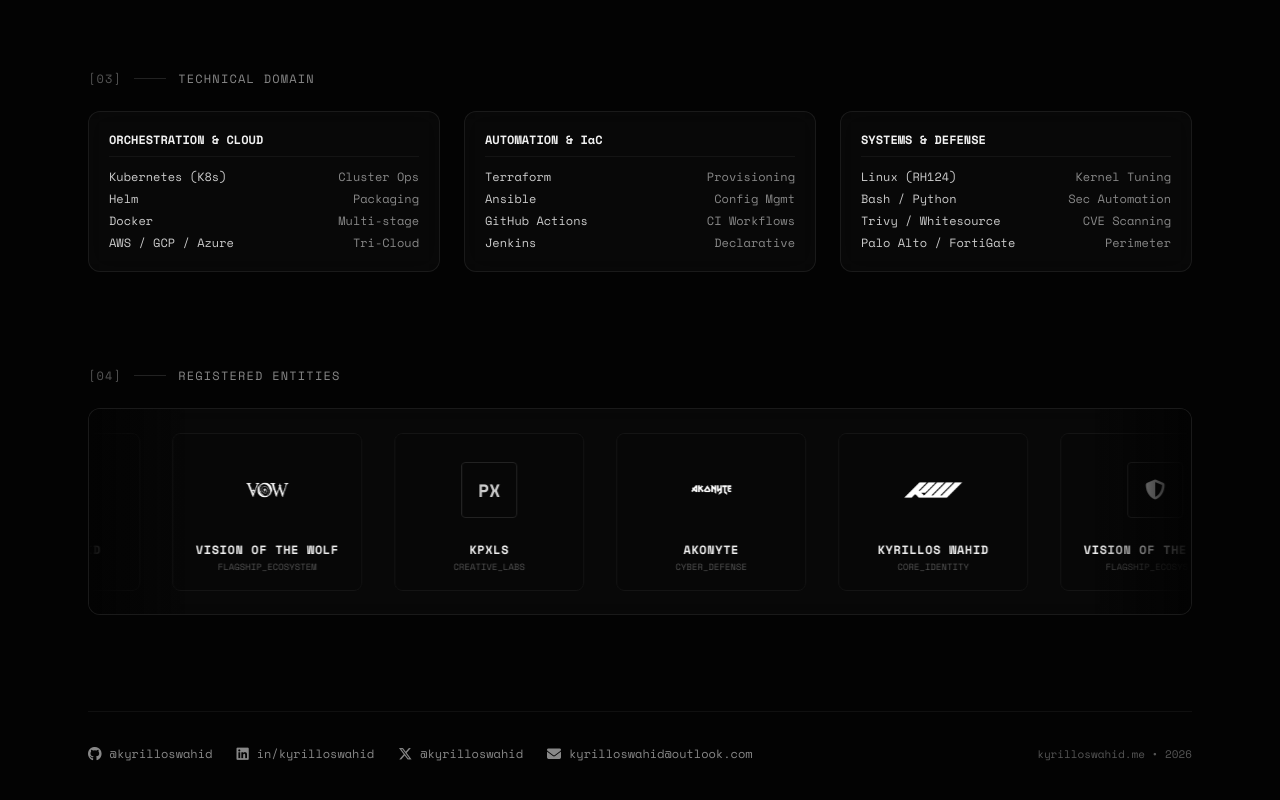
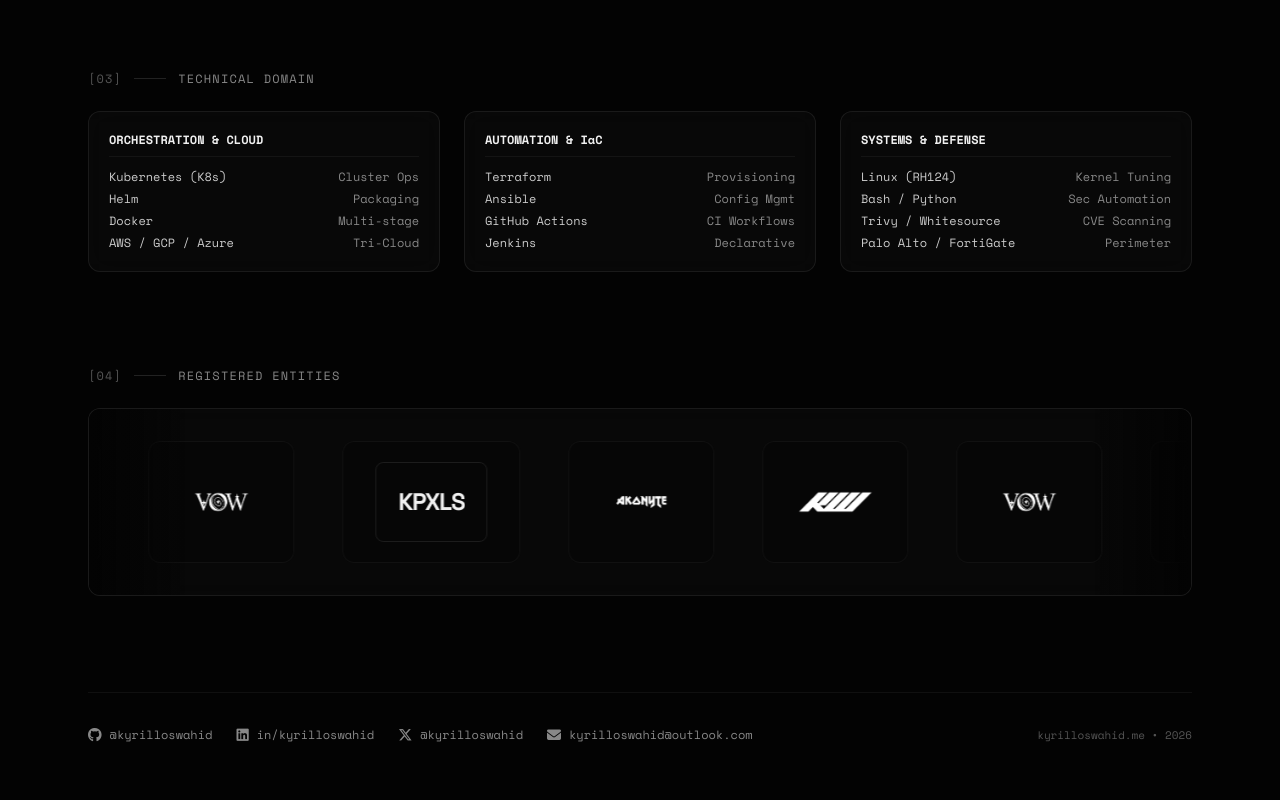
Before and after one commit to kyrilloswahid/kyrilloswahid.github.io, a plain HTML site: page index.html in a window 1280 px wide. Shown: the part 1574-2374 px from the top of the page. Drawn offline with nearby package versions, Linux system fonts and the light colour scheme.

Commit message:
Update index.html

```diff
--- a/index.html
+++ b/index.html
@@ -102,7 +102,7 @@
       display: flex;
       width: max-content;
       will-change: transform;
-      animation: smoothTicker 32s linear infinite;
+      animation: smoothTicker 30s linear infinite;
     }
     .ticker-wrapper:hover {
       animation-play-state: paused;
@@ -169,7 +169,7 @@
       <a href="#about" onclick="closeMobileMenu()" class="block py-2 text-mono-300 hover:text-mono-50 border-b border-mono-900 transition-colors">01. PROFILE</a>
       <a href="#projects" onclick="closeMobileMenu()" class="block py-2 text-mono-300 hover:text-mono-50 border-b border-mono-900 transition-colors">02. ARCHITECTURES</a>
       <a href="#skills" onclick="closeMobileMenu()" class="block py-2 text-mono-300 hover:text-mono-50 border-b border-mono-900 transition-colors">03. CAPABILITIES</a>
-      <a href="#ecosystem" onclick="closeMobileMenu()" class="block py-2 text-mono-300 hover:text-mono-50 transition-colors">04. ECOSYSTEM</a>
+      <a href="#ecosystem" onclick="closeMobileMenu()" class="block py-2 text-mono-300 hover:text-mono-50 border-b border-mono-900 transition-colors">04. ECOSYSTEM</a>
     </div>
   </header>
 
@@ -380,7 +380,7 @@
       </div>
     </section>
 
-    <!-- Sub-brands & Ecosystem Ticker -->
+    <!-- Sub-brands & Ecosystem Ticker (Logos Only, High Impact & Decent Size) -->
     <section id="ecosystem" class="space-y-6 scroll-mt-40">
       <div class="flex items-center space-x-3 text-mono-500 font-mono text-xs tracking-widest uppercase">
         <span>[04]</span>
@@ -388,126 +388,102 @@
         <span class="text-mono-400">Registered Entities</span>
       </div>
 
-      <div class="relative w-full overflow-hidden mono-card py-6 rounded-xl">
+      <div class="relative w-full overflow-hidden mono-card py-8 rounded-xl">
         <div class="absolute left-0 top-0 bottom-0 w-24 bg-gradient-to-r from-mono-950 to-transparent z-10 pointer-events-none"></div>
         <div class="absolute right-0 top-0 bottom-0 w-24 bg-gradient-to-l from-mono-950 to-transparent z-10 pointer-events-none"></div>
 
-        <div class="ticker-wrapper flex items-center font-mono">
+        <div class="ticker-wrapper flex items-center">
 
           <!-- Ticker Block 1 -->
-          <div class="flex items-center space-x-8 pr-8 shrink-0">
+          <div class="flex items-center space-x-12 pr-12 shrink-0">
+            <!-- 1. KW Logo -->
+            <div class="flex items-center justify-center px-8 py-5 rounded-xl border border-mono-800/80 bg-mono-900/60 hover:border-mono-500 hover:bg-mono-900 transition-all cursor-pointer shrink-0 group">
+              <img
+                src="KW_white.png"
+                alt="KW"
+                class="h-16 sm:h-20 md:h-22 w-auto max-w-[220px] object-contain transition-transform duration-300 group-hover:scale-105"
+                onerror="this.onerror=null; this.src='KW_white_2.png'; this.onerror=function(){this.src='KW.png';}"
+              >
+            </div>
 
-            <!-- 1. Kyrillos Wahid -->
-            <div class="flex flex-col items-center justify-center p-4 min-w-[190px] rounded-lg border border-mono-800 bg-mono-900/80 hover:border-mono-500 transition-colors cursor-pointer shrink-0 group">
-              <div class="h-16 sm:h-20 flex items-center justify-center">
-                <img src="KW_white.png" alt="Kyrillos Wahid Logo" class="h-14 sm:h-16 w-auto max-w-[150px] object-contain transition-transform group-hover:scale-105" onerror="this.onerror=null; this.src='KW_white_2.png'; this.onerror=function(){this.src='KW.png';}">
+            <!-- 2. VOW Logo -->
+            <div class="flex items-center justify-center px-8 py-5 rounded-xl border border-mono-800/80 bg-mono-900/60 hover:border-mono-500 hover:bg-mono-900 transition-all cursor-pointer shrink-0 group">
+              <img
+                src="VOW_white.png"
+                alt="Vision of the Wolf"
+                class="h-16 sm:h-20 md:h-22 w-auto max-w-[220px] object-contain transition-transform duration-300 group-hover:scale-105"
+                onerror="this.onerror=null; this.src='votw_white.png';"
+              >
             </div>
-              <div class="mt-3 text-center">
-                <div class="text-xs font-bold text-mono-100 tracking-wider">KYRILLOS WAHID</div>
-                <div class="text-[9px] text-mono-500 mt-0.5">CORE_IDENTITY</div>
+
+            <!-- 3. Kpxls Logo -->
+            <div class="flex items-center justify-center px-8 py-5 rounded-xl border border-mono-800/80 bg-mono-900/60 hover:border-mono-500 hover:bg-mono-900 transition-all cursor-pointer shrink-0 group">
+              <img
+                src="kpxls_white.png"
+                alt="Kpxls"
+                class="h-16 sm:h-20 md:h-22 w-auto max-w-[220px] object-contain transition-transform duration-300 group-hover:scale-105"
+                onerror="this.onerror=null; this.src='kpxls.png'; this.onerror=function(){this.style.display='none'; this.nextElementSibling.style.display='flex';};"
+              >
+              <div class="hidden h-16 sm:h-20 w-24 sm:w-28 rounded-lg border border-mono-700/80 items-center justify-center text-mono-100 text-2xl font-black tracking-tighter">
+                KPXLS
               </div>
             </div>
 
-            <!-- 2. Vision of the Wolf -->
-            <div class="flex flex-col items-center justify-center p-4 min-w-[190px] rounded-lg border border-mono-800 bg-mono-900/80 hover:border-mono-500 transition-colors cursor-pointer shrink-0 group">
-              <div class="h-16 sm:h-20 flex items-center justify-center">
-                <img src="VOW_white.png" alt="Vision of the Wolf Logo" class="h-14 sm:h-16 w-auto max-w-[150px] object-contain transition-transform group-hover:scale-105" onerror="this.onerror=null; this.src='votw.png'; this.onerror=function(){this.style.display='none'; this.nextElementSibling.style.display='flex';};">
-                <div class="hidden h-14 w-14 rounded border border-mono-700 items-center justify-center text-mono-200 text-xl">
-                  <i class="fa-solid fa-shield-halved"></i>
-                </div>
-              </div>
-              <div class="mt-3 text-center">
-                <div class="text-xs font-bold text-mono-100 tracking-wider">VISION OF THE WOLF</div>
-                <div class="text-[9px] text-mono-500 mt-0.5">FLAGSHIP_ECOSYSTEM</div>
+            <!-- 4. AKONYTE Logo -->
+            <div class="flex items-center justify-center px-8 py-5 rounded-xl border border-mono-800/80 bg-mono-900/60 hover:border-mono-500 hover:bg-mono-900 transition-all cursor-pointer shrink-0 group">
+              <img
+                src="NYTE_white.png"
+                alt="AKONYTE"
+                class="h-16 sm:h-20 md:h-22 w-auto max-w-[240px] object-contain transition-transform duration-300 group-hover:scale-105"
+                onerror="this.onerror=null; this.src='akonyte_white.png';"
+              >
             </div>
           </div>
 
-            <!-- 3. Kpxls -->
-            <div class="flex flex-col items-center justify-center p-4 min-w-[190px] rounded-lg border border-mono-800 bg-mono-900/80 hover:border-mono-500 transition-colors cursor-pointer shrink-0 group">
-              <div class="h-16 sm:h-20 flex items-center justify-center">
-                <img src="kpxls_white.png" alt="Kpxls Logo" class="h-14 sm:h-16 w-auto max-w-[150px] object-contain transition-transform group-hover:scale-105" onerror="this.onerror=null; this.src='kpxls.png'; this.onerror=function(){this.style.display='none'; this.nextElementSibling.style.display='flex';};">
-                <div class="hidden h-14 w-14 rounded border border-mono-700 items-center justify-center text-mono-200 text-lg font-bold">
-                  PX
+          <!-- Ticker Block 2 (Exact Duplicate for Seamless Continuous Loop) -->
+          <div class="flex items-center space-x-12 pr-12 shrink-0" aria-hidden="true">
+            <!-- 1. KW Logo -->
+            <div class="flex items-center justify-center px-8 py-5 rounded-xl border border-mono-800/80 bg-mono-900/60 hover:border-mono-500 hover:bg-mono-900 transition-all cursor-pointer shrink-0 group">
+              <img
+                src="KW_white.png"
+                alt="KW"
+                class="h-16 sm:h-20 md:h-22 w-auto max-w-[220px] object-contain transition-transform duration-300 group-hover:scale-105"
+                onerror="this.onerror=null; this.src='KW_white_2.png'; this.onerror=function(){this.src='KW.png';}"
+              >
             </div>
+
+            <!-- 2. VOW Logo -->
+            <div class="flex items-center justify-center px-8 py-5 rounded-xl border border-mono-800/80 bg-mono-900/60 hover:border-mono-500 hover:bg-mono-900 transition-all cursor-pointer shrink-0 group">
+              <img
+                src="VOW_white.png"
+                alt="Vision of the Wolf"
+                class="h-16 sm:h-20 md:h-22 w-auto max-w-[220px] object-contain transition-transform duration-300 group-hover:scale-105"
+                onerror="this.onerror=null; this.src='votw_white.png';"
+              >
             </div>
-              <div class="mt-3 text-center">
-                <div class="text-xs font-bold text-mono-100 tracking-wider">KPXLS</div>
-                <div class="text-[9px] text-mono-500 mt-0.5">CREATIVE_LABS</div>
+
+            <!-- 3. Kpxls Logo -->
+            <div class="flex items-center justify-center px-8 py-5 rounded-xl border border-mono-800/80 bg-mono-900/60 hover:border-mono-500 hover:bg-mono-900 transition-all cursor-pointer shrink-0 group">
+              <img
+                src="kpxls_white.png"
+                alt="Kpxls"
+                class="h-16 sm:h-20 md:h-22 w-auto max-w-[220px] object-contain transition-transform duration-300 group-hover:scale-105"
+                onerror="this.onerror=null; this.src='kpxls.png'; this.onerror=function(){this.style.display='none'; this.nextElementSibling.style.display='flex';};"
+              >
+              <div class="hidden h-16 sm:h-20 w-24 sm:w-28 rounded-lg border border-mono-700/80 items-center justify-center text-mono-100 text-2xl font-black tracking-tighter">
+                KPXLS
               </div>
             </div>
 
-            <!-- 4. AKONYTE -->
-            <div class="flex flex-col items-center justify-center p-4 min-w-[190px] rounded-lg border border-mono-800 bg-mono-900/80 hover:border-mono-500 transition-colors cursor-pointer shrink-0 group">
-              <div class="h-16 sm:h-20 flex items-center justify-center">
-                <img src="NYTE_white.png" alt="AKONYTE Logo" class="h-14 sm:h-16 w-auto max-w-[150px] object-contain transition-transform group-hover:scale-105" onerror="this.onerror=null; this.src='akonyte.png'; this.onerror=function(){this.style.display='none'; this.nextElementSibling.style.display='flex';};">
-                <div class="hidden h-14 w-14 rounded border border-mono-700 items-center justify-center text-mono-200 text-xl">
-                  <i class="fa-solid fa-bolt"></i>
+            <!-- 4. AKONYTE Logo -->
+            <div class="flex items-center justify-center px-8 py-5 rounded-xl border border-mono-800/80 bg-mono-900/60 hover:border-mono-500 hover:bg-mono-900 transition-all cursor-pointer shrink-0 group">
+              <img
+                src="NYTE_white.png"
+                alt="AKONYTE"
+                class="h-16 sm:h-20 md:h-22 w-auto max-w-[240px] object-contain transition-transform duration-300 group-hover:scale-105"
+                onerror="this.onerror=null; this.src='akonyte_white.png';"
+              >
             </div>
-              </div>
-              <div class="mt-3 text-center">
-                <div class="text-xs font-bold text-mono-100 tracking-wider">AKONYTE</div>
-                <div class="text-[9px] text-mono-500 mt-0.5">CYBER_DEFENSE</div>
-              </div>
-            </div>
-
-          </div>
-
-          <!-- Ticker Block 2 (Exact Duplicate for Continuous Loop) -->
-          <div class="flex items-center space-x-8 pr-8 shrink-0" aria-hidden="true">
-
-            <!-- 1. Kyrillos Wahid -->
-            <div class="flex flex-col items-center justify-center p-4 min-w-[190px] rounded-lg border border-mono-800 bg-mono-900/80 hover:border-mono-500 transition-colors cursor-pointer shrink-0 group">
-              <div class="h-16 sm:h-20 flex items-center justify-center">
-                <img src="KW_white.png" alt="Kyrillos Wahid Logo" class="h-14 sm:h-16 w-auto max-w-[150px] object-contain transition-transform group-hover:scale-105" onerror="this.onerror=null; this.src='KW_white_2.png'; this.onerror=function(){this.src='KW.png';}">
-              </div>
-              <div class="mt-3 text-center">
-                <div class="text-xs font-bold text-mono-100 tracking-wider">KYRILLOS WAHID</div>
-                <div class="text-[9px] text-mono-500 mt-0.5">CORE_IDENTITY</div>
-              </div>
-            </div>
-
-            <!-- 2. Vision of the Wolf -->
-            <div class="flex flex-col items-center justify-center p-4 min-w-[190px] rounded-lg border border-mono-800 bg-mono-900/80 hover:border-mono-500 transition-colors cursor-pointer shrink-0 group">
-              <div class="h-16 sm:h-20 flex items-center justify-center">
-                <img src="votw_white.png" alt="Vision of the Wolf Logo" class="h-14 sm:h-16 w-auto max-w-[150px] object-contain transition-transform group-hover:scale-105" onerror="this.onerror=null; this.src='votw.png'; this.onerror=function(){this.style.display='none'; this.nextElementSibling.style.display='flex';};">
-                <div class="hidden h-14 w-14 rounded border border-mono-700 items-center justify-center text-mono-200 text-xl">
-                  <i class="fa-solid fa-shield-halved"></i>
-                </div>
-              </div>
-              <div class="mt-3 text-center">
-                <div class="text-xs font-bold text-mono-100 tracking-wider">VISION OF THE WOLF</div>
-                <div class="text-[9px] text-mono-500 mt-0.5">FLAGSHIP_ECOSYSTEM</div>
-              </div>
-            </div>
-
-            <!-- 3. Kpxls -->
-            <div class="flex flex-col items-center justify-center p-4 min-w-[190px] rounded-lg border border-mono-800 bg-mono-900/80 hover:border-mono-500 transition-colors cursor-pointer shrink-0 group">
-              <div class="h-16 sm:h-20 flex items-center justify-center">
-                <img src="kpxls_white.png" alt="Kpxls Logo" class="h-14 sm:h-16 w-auto max-w-[150px] object-contain transition-transform group-hover:scale-105" onerror="this.onerror=null; this.src='kpxls.png'; this.onerror=function(){this.style.display='none'; this.nextElementSibling.style.display='flex';};">
-                <div class="hidden h-14 w-14 rounded border border-mono-700 items-center justify-center text-mono-200 text-lg font-bold">
-                  PX
-                </div>
-              </div>
-              <div class="mt-3 text-center">
-                <div class="text-xs font-bold text-mono-100 tracking-wider">KPXLS</div>
-                <div class="text-[9px] text-mono-500 mt-0.5">CREATIVE_LABS</div>
-              </div>
-            </div>
-
-            <!-- 4. AKONYTE -->
-            <div class="flex flex-col items-center justify-center p-4 min-w-[190px] rounded-lg border border-mono-800 bg-mono-900/80 hover:border-mono-500 transition-colors cursor-pointer shrink-0 group">
-              <div class="h-16 sm:h-20 flex items-center justify-center">
-                <img src="akonyte_white.png" alt="AKONYTE Logo" class="h-14 sm:h-16 w-auto max-w-[150px] object-contain transition-transform group-hover:scale-105" onerror="this.onerror=null; this.src='akonyte.png'; this.onerror=function(){this.style.display='none'; this.nextElementSibling.style.display='flex';};">
-                <div class="hidden h-14 w-14 rounded border border-mono-700 items-center justify-center text-mono-200 text-xl">
-                  <i class="fa-solid fa-bolt"></i>
-                </div>
-              </div>
-              <div class="mt-3 text-center">
-                <div class="text-xs font-bold text-mono-100 tracking-wider">AKONYTE</div>
-                <div class="text-[9px] text-mono-500 mt-0.5">CYBER_DEFENSE</div>
-              </div>
-            </div>
-
           </div>
 
         </div>
```
Lines whose indentation alone changed are shown as unchanged.
